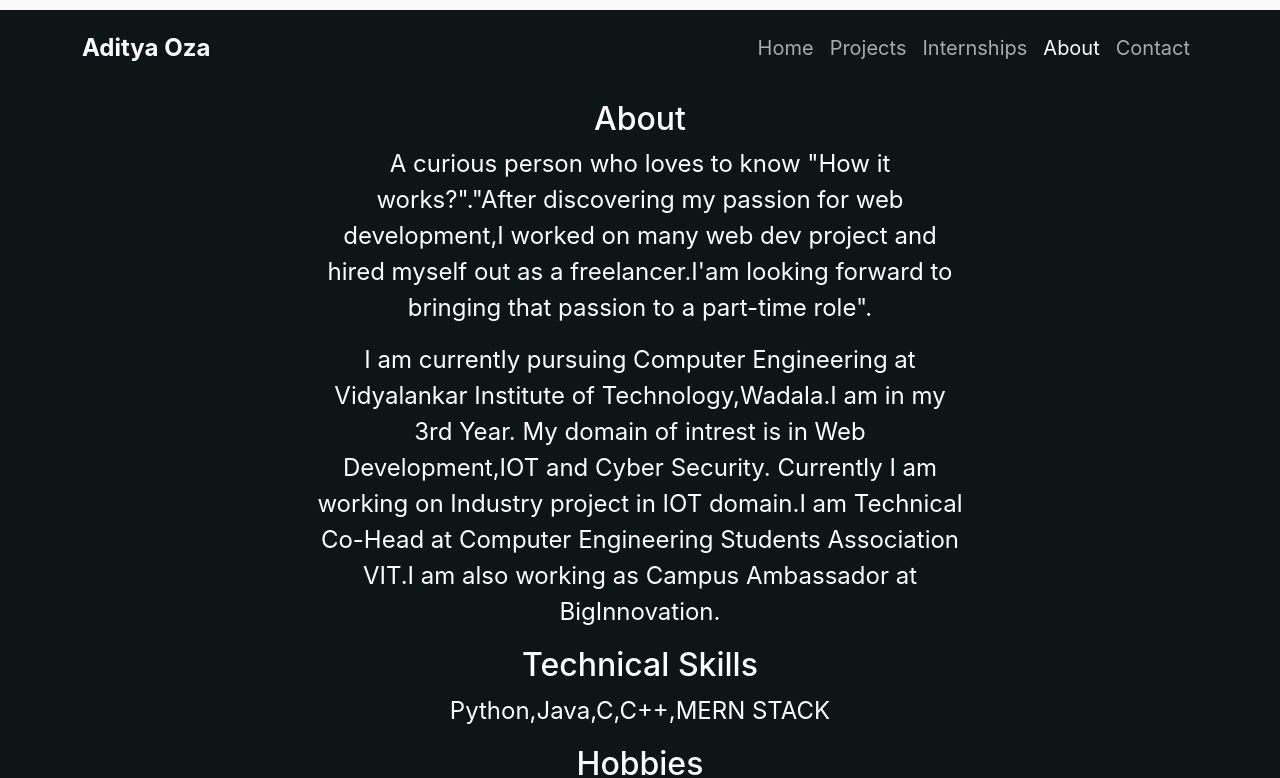
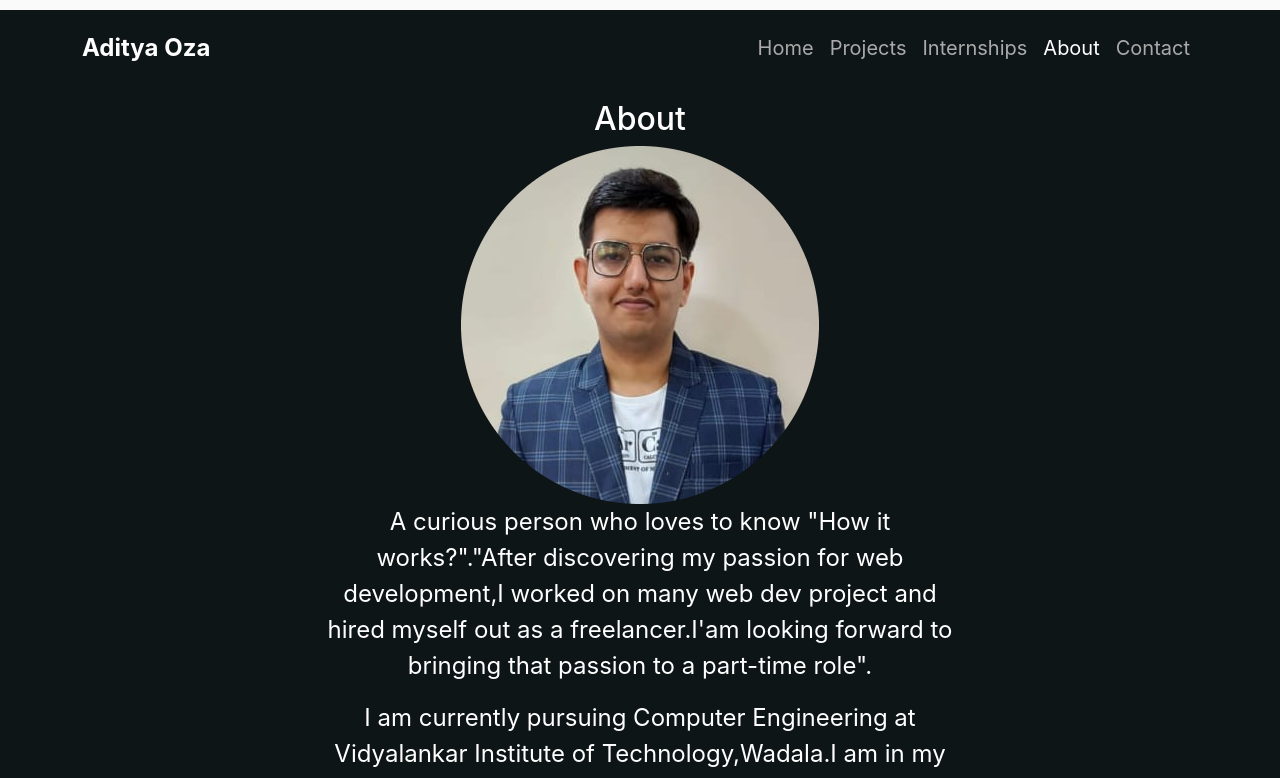
Before and after one commit to Adityaoza93/Portfolio, a React (Create React App) app: page /About in a window 1280 px wide. Shown: the top 778 px of the page. Built offline with nearby package versions, Linux system fonts and the light colour scheme.

Commit message:
Update About.js

```diff
--- a/src/pages/About.js
+++ b/src/pages/About.js
@@ -1,5 +1,6 @@
 import React from "react";
 import { motion, useScroll, useSpring } from "framer-motion";
+import profile from "./profile.png";
 
 const About = () => {
   const { scrollYProgress } = useScroll();
@@ -18,6 +19,7 @@ const About = () => {
         <h2>About</h2>
         <>
           <article>
+            <img src={profile} alt="this is profile image" />
             <p>
             A curious person who loves to know "How it works?"."After discovering my passion for web development,I worked on many web dev project and hired myself out as a freelancer.I'am looking forward to bringing that passion to a part-time role".
             </p>
```
